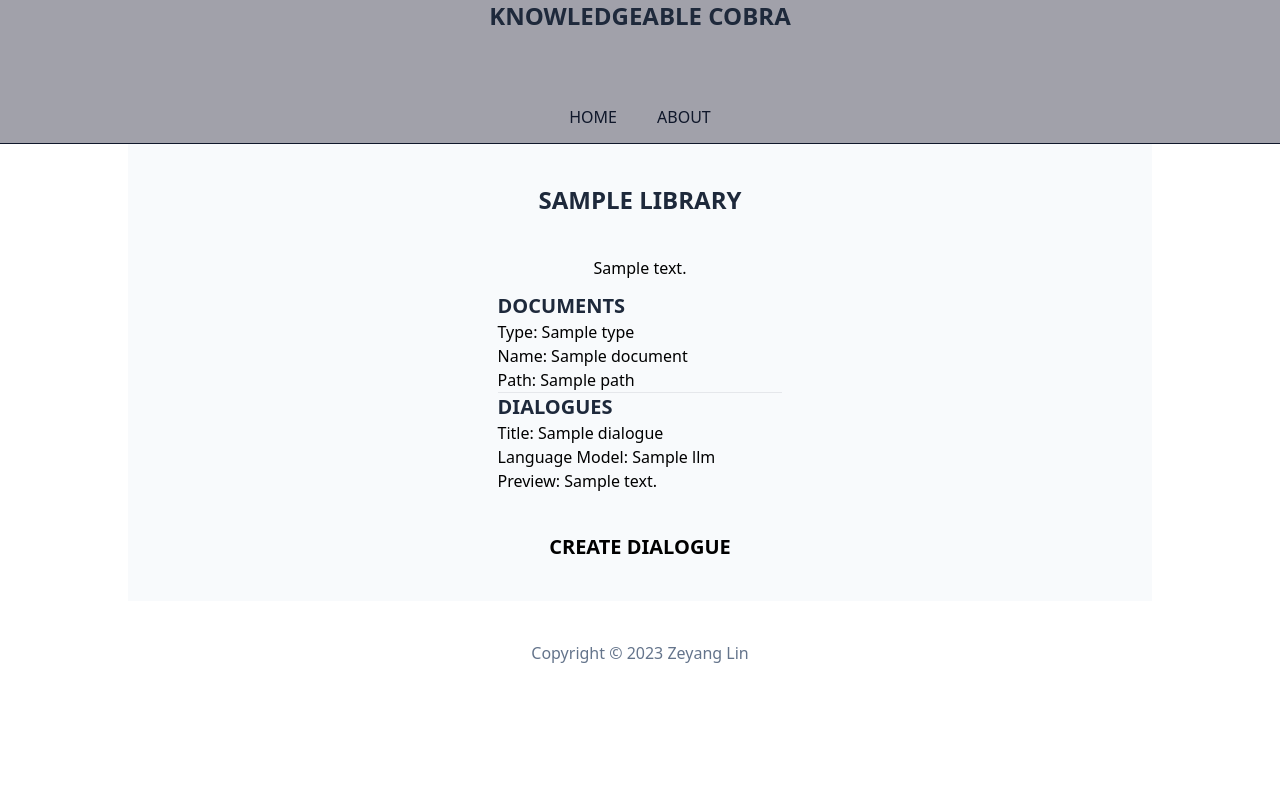
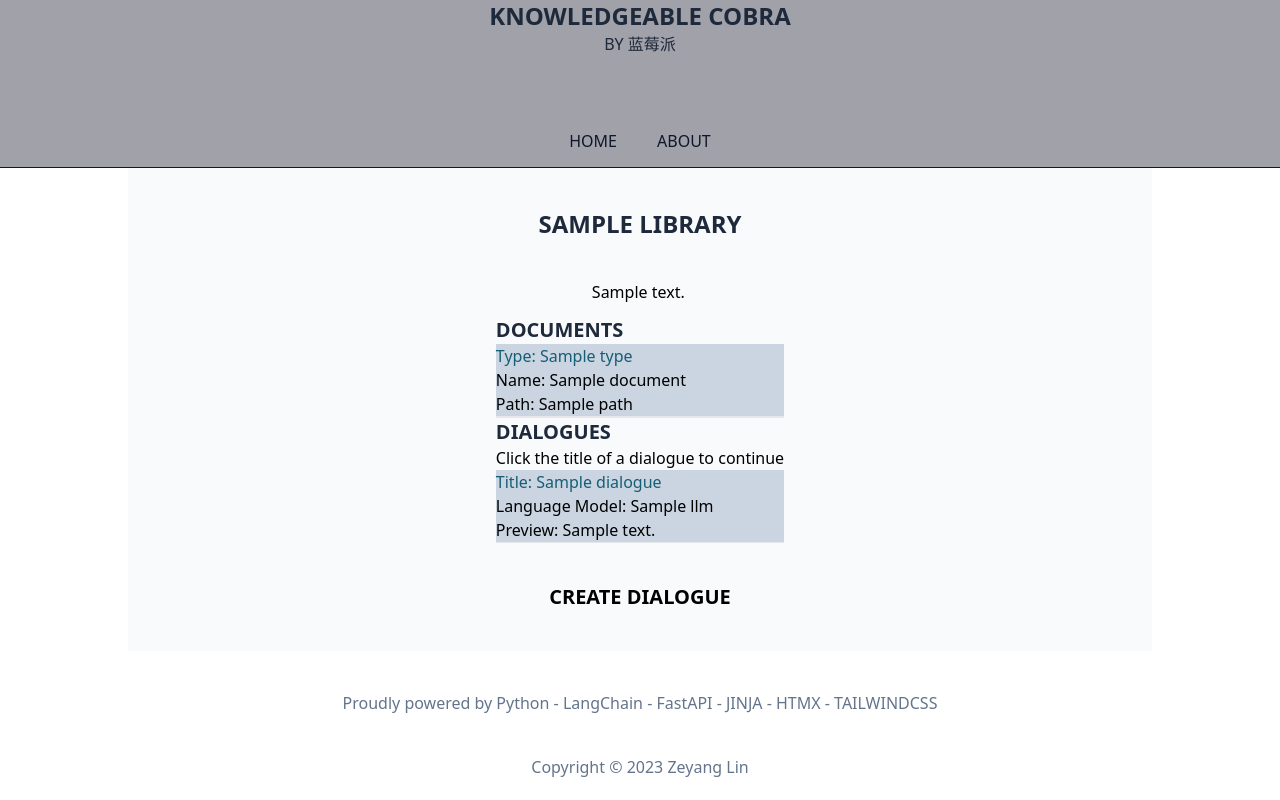
Before and after one commit to linzeyang/knowledgeable-cobra, a Python web app: template app/templates/library.html in a window 1280 px wide. Run offline with Jinja, Linux system fonts and the light colour scheme; the template is opened without the code that fills it: most values are stand-ins (such as "Sample title", 1, 10 or a date in 2020); style sheets or scripts are compiled from the project's sources.

Commit message:
Make progress on Nov. 30th, 2023 partial  2

```diff
--- a/app/templates/footer.html
+++ b/app/templates/footer.html
@@ -1,5 +1,8 @@
 <footer>
     <p class="text-center text-slate-500 pt-10">
-    Copyright © 2023 Zeyang Lin
+        Proudly powered by Python - LangChain - FastAPI - JINJA - HTMX - TAILWINDCSS
+    </p>
+    <p class="text-center text-slate-500 pt-10">
+        Copyright © 2023 Zeyang Lin
     </p>
 </footer>
--- a/app/templates/header.html
+++ b/app/templates/header.html
@@ -1,6 +1,7 @@
 <header class="bg-zinc-400 text-slate-900">
     <div class="mx-auto flex flex-col justify-between h-full items-center p">
         <div class="text-2xl font-bold text-slate-800 uppercase">KNOWLEDGEABLE COBRA</div>
+        <div class="text-xxl text-slate-800 uppercase">BY 蓝莓派</div>
         <nav class="flex flex-row self-start w-full h-28 py-2 justify-around items-end border-b border-b-slate-900">
             <div id="links" class="flex flex-row items-center uppercase">
                 <a class="px-3 py-1 mx-2 border-b-2 border-b-zinc-400 hover:text-white hover:border-b-2 hover:border-b-cyan-700 transition-all ease-in-out"
--- a/app/templates/library.html
+++ b/app/templates/library.html
@@ -11,31 +11,34 @@
             <div class="text-xl font-bold text-slate-800 uppercase">Documents</div>
             <div>
                 {% for document in documents.documents %}
-                <div>
-                    <p>Type: {{ document.type }}</p>
+                <div class="bg-slate-300">
+                    <p class="text-cyan-800">Type: {{ document.type }}</p>
                     <p>Name: {{ document.name }}</p>
-                    <p>Path: {{ document.path }}</p>
+                    <p>Path: <a href="{{ document.path }}">{{ document.path }}</a></p>
                 </div>
+                <hr />
                 {% else %}
                 <p>No document in the library.</p>
                 {% endfor %}
             </div>
             <hr />
             <div class="text-xl font-bold text-slate-800 uppercase">Dialogues</div>
+            <p>Click the title of a dialogue to continue</p>
             <div>
                 {% for dialogue in dialogues.dialogues %}
-                <div>
-                    <p>Title: <a href="/dialogue/{{ dialogue.uuid }}/">{{ dialogue.title }}</a></p>
+                <div class="bg-slate-300">
+                    <p class="text-cyan-800">Title: <a href="/dialogue/{{ dialogue.uuid }}/">{{ dialogue.title }}</a></p>
                     <p>Language Model: {{ dialogue.llm }}</p>
-                    <p>Preview: {{ dialogue.content[0]["content"] }}</p>
+                    <p>Preview: {{ dialogue.content[0]["content"] if dialogue.content else "No content" }}</p>
                 </div>
+                <hr />
                 {% else %}
                 <p>No dialogue in the library.</p>
                 {% endfor %}
             </div>
         </div>
-        <button class="text-xl font-bold" hx-post="/dialogue/" hx-swap="outerHTML" hx-target="html"
-            hx-trigger="click">CREATE DIALOGUE
+        <button name="library_id" value="{{ library.uuid }}" class="text-xl font-bold" hx-post="/dialogue/"
+            hx-swap="outerHTML" hx-target="html" hx-trigger="click" type="submit">CREATE DIALOGUE
         </button>
     </div>
 </section>
--- a/app/templates/message.html
+++ b/app/templates/message.html
@@ -1,4 +1,5 @@
 <div>
-    <p>助手：</p>
-    <p>{{ message.content }}</p>
+    <p class="text-cyan-800">助手：</p>
+    <p class="bg-zinc-400">{{ message.content }}</p>
 </div>
+<hr />
```
Also changed, not shown: app/server.py (+5 -4 lines), app/templates/dialogue.html (+7 -8 lines), app/templates/main.html (+6 -4 lines).
